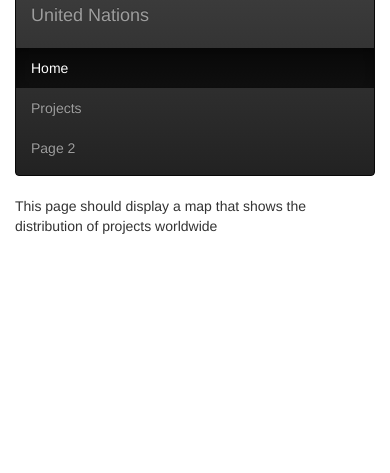
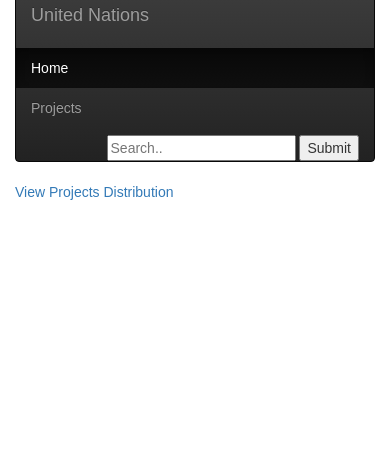
Before and after one commit to njorogedaniel/unvproject, a PHP site: page / in a window 390 px wide. Shown: the part 371-844 px from the top of the page. Run offline with PHP 8.4, Linux system fonts and the light colour scheme.

Commit message:
Add files via upload

```diff
--- a/index.php
+++ b/index.php
@@ -1,3 +1,16 @@
+<?php
+require ('config.php');
+if (isset($_POST['search'])){
+    $id = $_POST['search'];
+    $sql = "SELECT * FROM projects WHERE project_id='$id'";
+    if ($link->query($sql) == true){
+
+
+    }
+}
+
+
+?>
 <!DOCTYPE html>
 <html lang="en">
 <head>
@@ -25,7 +38,80 @@
             padding-bottom: 10px;
 
         }
+         * {box-sizing: border-box;}
 
+        body {
+            margin: 0;
+            font-family: Arial, Helvetica, sans-serif;
+        }
+
+        .topnav {
+            overflow: hidden;
+            background-color: #e9e9e9;
+        }
+
+        .topnav a {
+            float: left;
+            display: block;
+            color: black;
+            text-align: center;
+            padding: 14px 16px;
+            text-decoration: none;
+            font-size: 17px;
+        }
+
+        .topnav a:hover {
+            background-color: #ddd;
+            color: black;
+        }
+
+        .topnav a.active {
+            background-color: #2196F3;
+            color: white;
+        }
+
+         .search-container {
+            float: right;
+        }
+
+        .topnav input[type=text] {
+            padding: 6px;
+            margin-top: 8px;
+            font-size: 17px;
+            border: none;
+        }
+
+        .topnav .search-container button {
+            float: right;
+            padding: 6px 10px;
+            margin-top: 8px;
+            margin-right: 16px;
+            background: #ddd;
+            font-size: 17px;
+            border: none;
+            cursor: pointer;
+        }
+
+        .topnav .search-container button:hover {
+            background: #ccc;
+        }
+
+        @media screen and (max-width: 600px) {
+            .topnav .search-container {
+                float: none;
+            }
+            .topnav a, .topnav input[type=text], .topnav .search-container button {
+                float: none;
+                display: block;
+                text-align: left;
+                width: 100%;
+                margin: 0;
+                padding: 14px;
+            }
+            .topnav input[type=text] {
+                border: 1px solid #ccc;
+            }
+        }
     </style>
 </head>
 <body>
@@ -52,10 +138,15 @@
             <ul class="nav navbar-nav">
                 <li class="active"><a href="index.php">Home</a></li>
                 <li><a href="projects.php">Projects</a></li>
-                <li><a href="#">Page 2</a></li>
             </ul>
+            <div class="search-container">
+                <form action="projectDisplay.php"method="get">
+                    <input type="number" placeholder="Search.." name="search">
+                    <button type="submit"><span class="glypicon glyphicon_finder">Submit</span></button>
+                </form>
+            </div>
         </div>
     </nav>
-    <p> This page should display a map that  shows the distribution of projects worldwide</p>
+    <a href="https://davannjoro.maps.arcgis.com/home/webmap/viewer.html?webmap=183e03dd8cdb4cf383e799e3902dbba5">View Projects Distribution</a>
 </body>
 </html>
```
